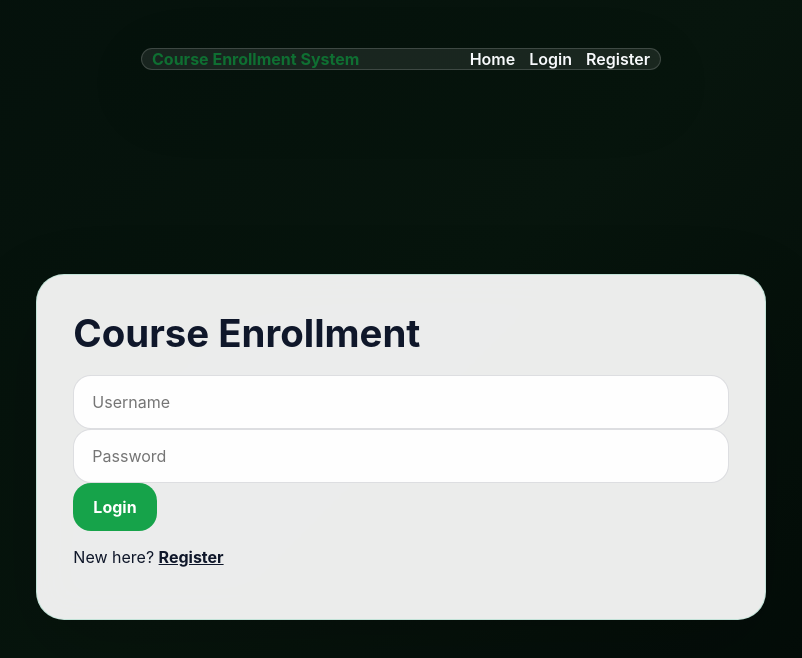
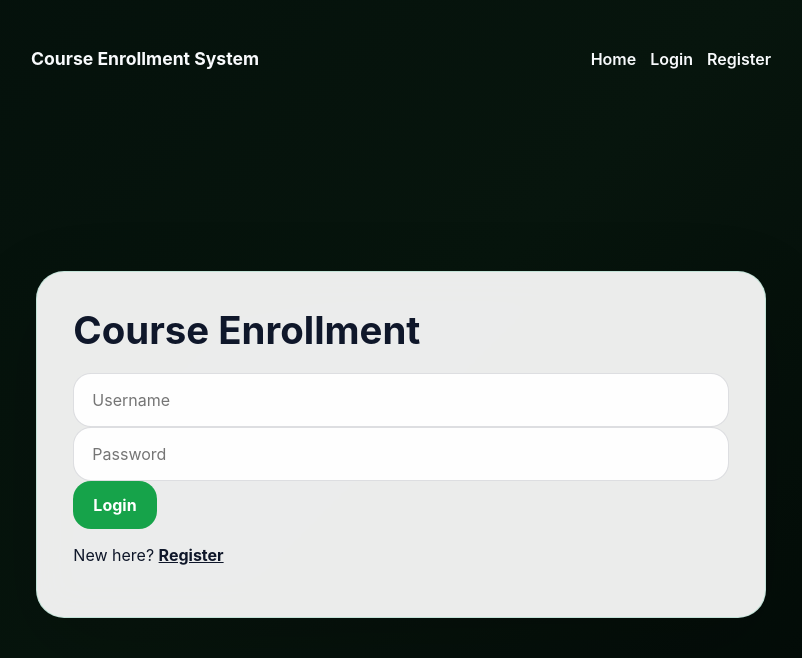
Before and after one commit to ndurumwangi254-stack/COURSE-ENROLLEMENT-SYSTEM, a React (Vite) app in the folder frontend/: page /login in a window 1280 px wide. Shown: the top 658 px of the page, without its empty margins (239-1041 px from the left). Built offline with nearby package versions, Linux system fonts and the light colour scheme.

Commit message:
style: update navbar and link styles for improved aesthetics and spacing

```diff
--- a/frontend/src/styles.css
+++ b/frontend/src/styles.css
@@ -158,28 +158,29 @@ button:disabled {
   align-items: center;
   justify-content: space-between;
   gap: 20px;
-  margin: 0 auto;
-  padding: 22px 30px;
-  background: rgba(255, 255, 255, 0.08);
-  border: 1px solid rgba(255, 255, 255, 0.16);
-  border-radius: 24px;
-  box-shadow: 0 24px 70px rgba(0, 0, 0, 0.16);
+  margin: 0 auto 24px;
+  padding: 0 10px;
 }
 
 .auth-navbar + .auth-card {
-  margin-top: 24px;
+  margin-top: 20px;
 }
 
 .auth-navbar .brand {
   font-size: 1.1rem;
-  font-weight: 800;
-  color: #0f6f32;
+  font-weight: 700;
+  color: #f8fafc;
+}
+
+.nav-links {
+  display: flex;
+  gap: 14px;
 }
 
 .nav-links a {
-  color: #0f172a;
+  color: #f8fafc;
   text-decoration: none;
-  font-weight: 700;
+  font-weight: 600;
 }
 
 .nav-links a:hover {
@@ -253,32 +254,6 @@ button:disabled {
   }
 }
 
-.auth-navbar {
-  width: 100%;
-  max-width: 520px;
-  display: flex;
-  align-items: center;
-  justify-content: space-between;
-  gap: 16px;
-  margin: 0 auto 24px;
-  padding: 0 10px;
-}
-
-.auth-navbar .brand {
-  font-size: 1rem;
-  font-weight: 700;
-}
-
-.nav-links {
-  display: flex;
-  gap: 14px;
-}
-
-.nav-links a {
-  color: #f8fafc;
-  text-decoration: none;
-  font-weight: 600;
-}
 
 .nav-links a:hover {
   text-decoration: underline;
```
